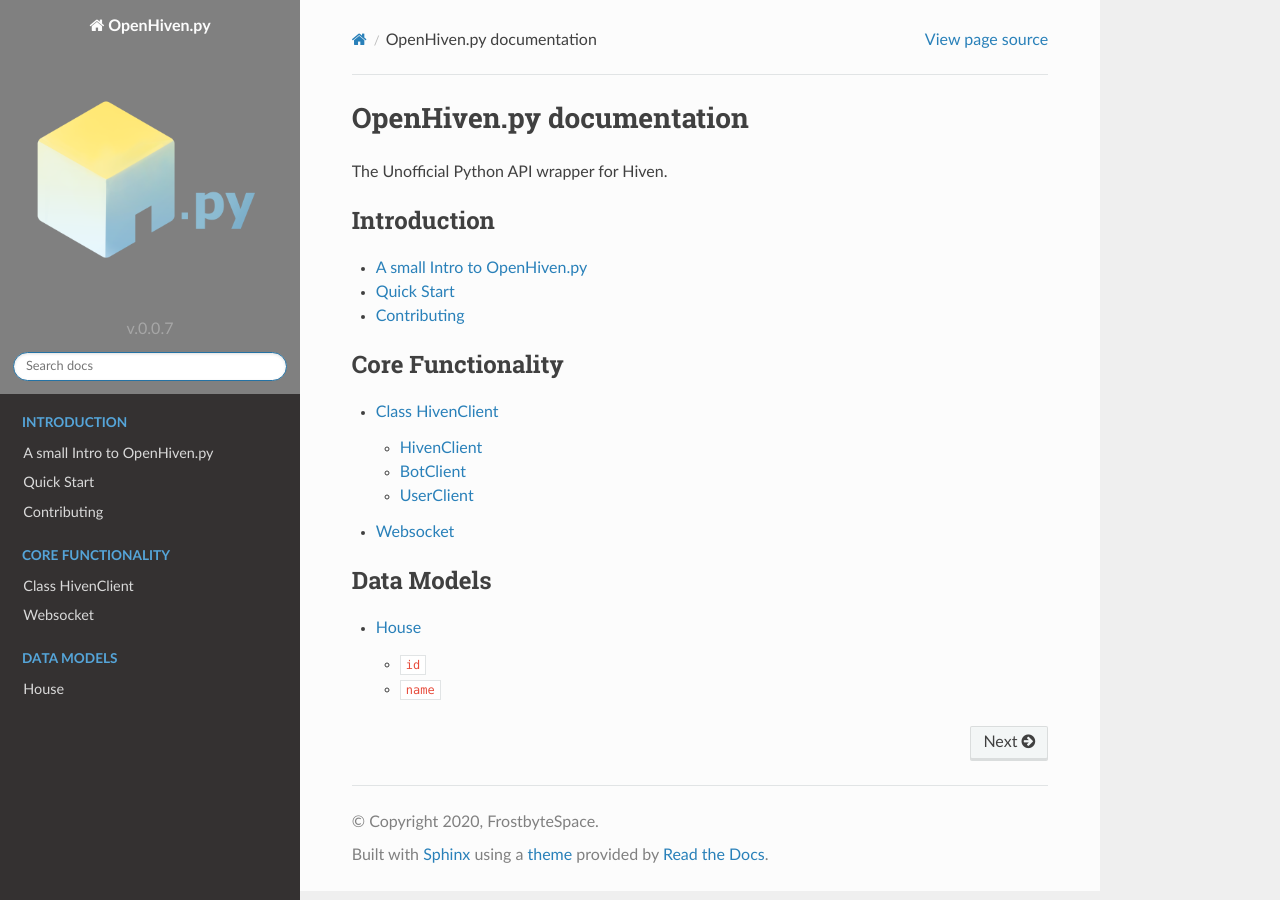
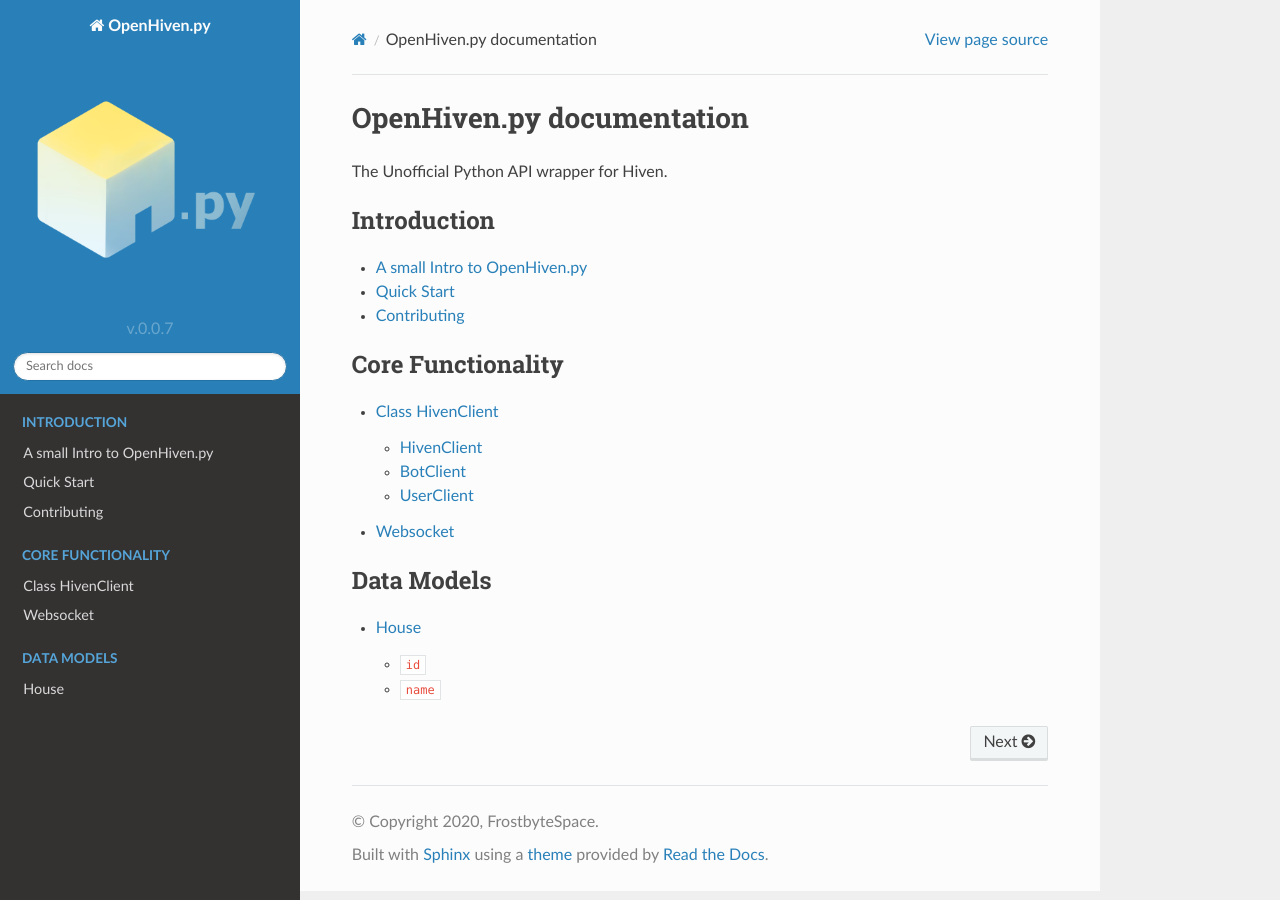
Before and after one commit to Luna-Klatzer/docs_openhiven.py, a Sphinx documentation site: the page built from source/index.rst, in a window 1280 px wide. Built offline with Sphinx 7.4.7 and the Read the Docs theme 2.0.0, drawn with Linux system fonts in a browser that asks for light colours.

Commit message:
Update conf.py

```diff
--- a/source/conf.py
+++ b/source/conf.py
@@ -42,7 +42,7 @@
     'display_version': True,
     'prev_next_buttons_location': 'bottom',
     'style_external_links': False,
-    'style_nav_header_background': 'grey',
+    'style_nav_header_background': 'dark_grey',
     # Toc options
     'collapse_navigation': True,
     'sticky_navigation': True,
```
